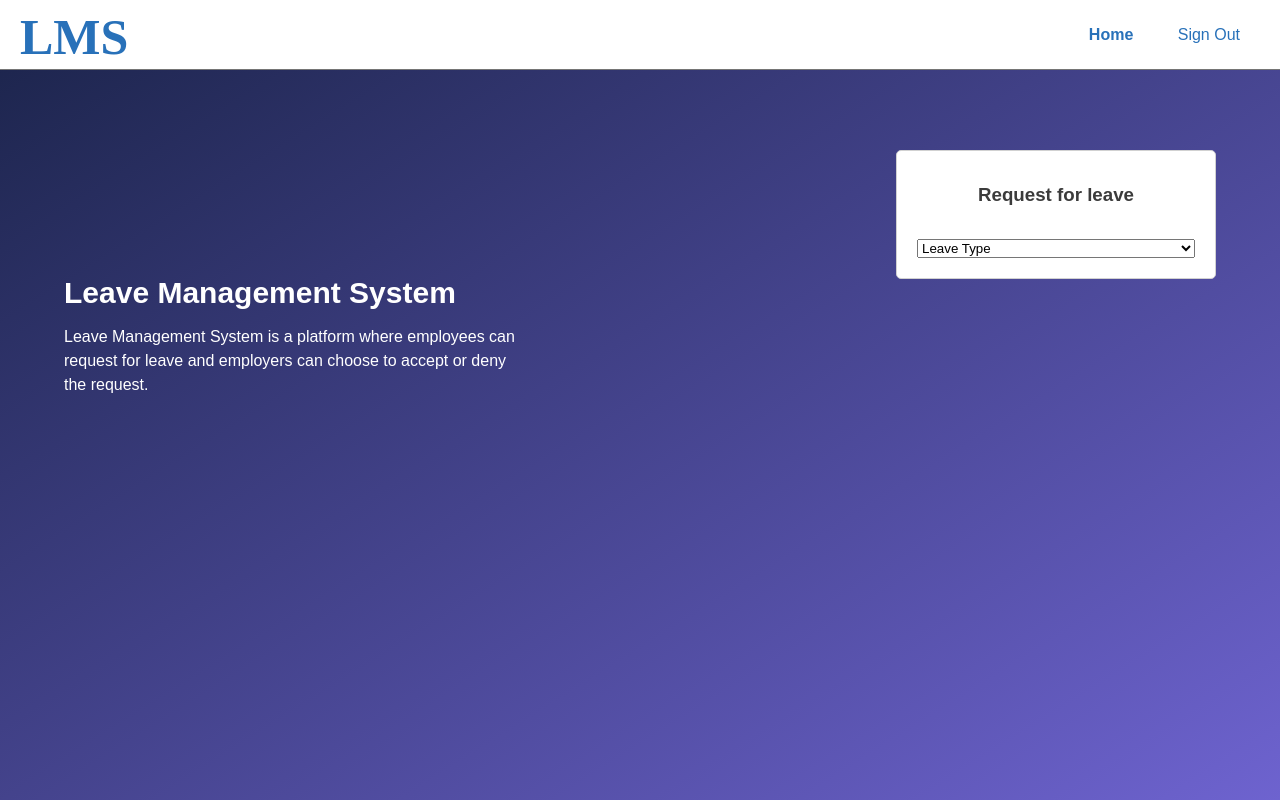
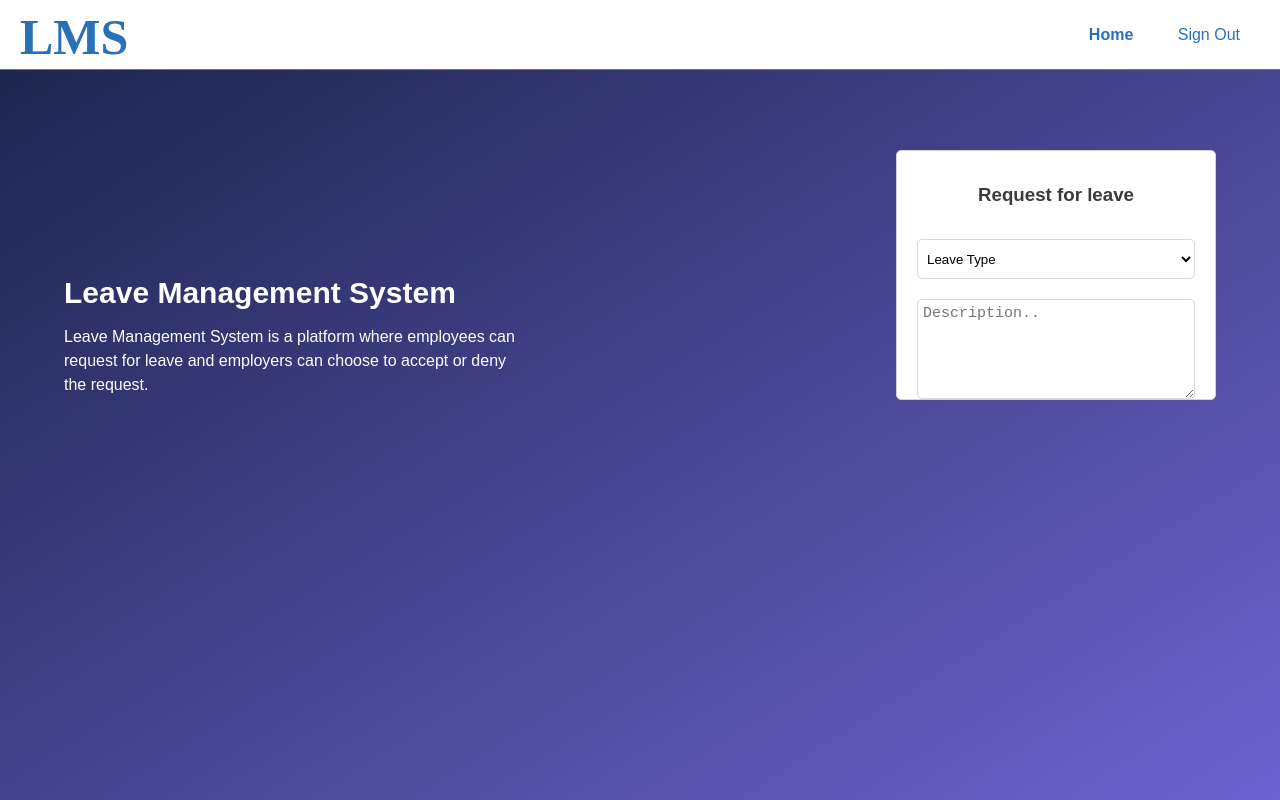
Before and after one commit to hustlaviola/leave-management-system, a plain HTML site: page home.html in a window 1280 px wide. Drawn offline with Linux system fonts and the light colour scheme.

Commit message:
Add a text area for leave description

```diff
--- a/assets/css/style.css
+++ b/assets/css/style.css
@@ -266,3 +266,24 @@ nav li:hover {
     border-bottom: 1px solid #cecece;
     height: 30px;
   }
+
+  select {
+    background: transparent;
+    padding: 5px;
+    line-height: 1;
+    border-radius: 5px;
+    border-color: #dadada;
+    height: 40px;
+  }
+
+  select:focus {
+    outline: none;
+  }
+
+  textarea {
+    height: 100px;
+    padding: 5px;
+    border-radius: 5px;
+    border-color: #dadada;
+    font-size: 15px;
+  }
--- a/home.html
+++ b/home.html
@@ -42,6 +42,7 @@
                 <option value="">Sick</option>
                 <option value="">Maternity</option>
               </select>
+              <textarea placeholder="Description.."></textarea>
             </form>
           </div>
         </div>
```
